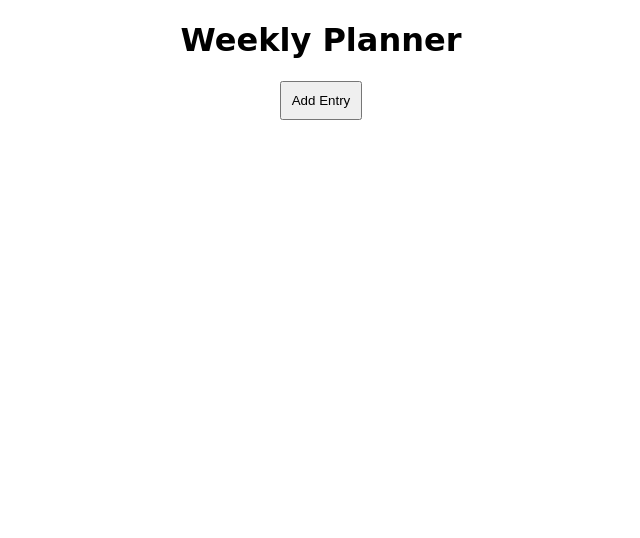
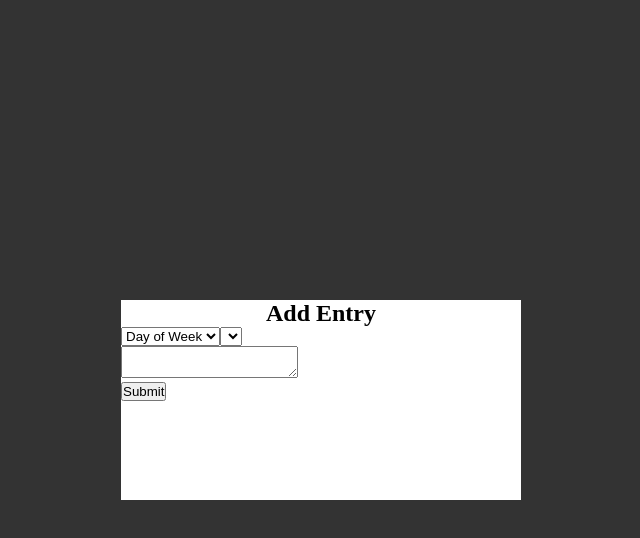
Before and after one commit to gabrielenciso/week-planner, a website: page index.html in a window 1280 px wide. Shown: the whole page, without its empty margins (319-959 px from the left). Drawn offline with Linux system fonts and the light colour scheme; a web font is replaced by a local one.

Commit message:
added styling

```diff
--- a/index.html
+++ b/index.html
@@ -12,9 +12,9 @@
   <link rel="stylesheet" href="layout.css">
 </head>
 <body>
-  <div class="overlay hidden">
+  <div class="overlay row justify-content-center margin-zero align-center">
     <div class="add-entry-form">
-      <h2>Add Entry</h2>
+      <h2 class="text-center">Add Entry</h2>
       <form>
         <div class="row">
           <select name="day-of-week" class="day-of-week">
@@ -41,7 +41,7 @@
 
     </div>
   </div>
-  <div class="container">
+  <div class="container hidden">
     <div class="row justify-content-center">
       <h1>Weekly Planner</h1>
     </div>
--- a/reset.css
+++ b/reset.css
@@ -1,5 +1,7 @@
 * {
   box-sizing: border-box;
+  margin: 0;
+  padding: 0;
 }
 
 body {
--- a/styles.css
+++ b/styles.css
@@ -6,6 +6,30 @@ h1 {
   justify-content: center;
 }
 
+.align-center {
+  align-items: center;
+}
+
 .add-entry {
   padding: 10px;
 }
+
+.overlay {
+  background-color: rgba(0, 0, 0, 0.8);
+  height: 100vh;
+  width: 100%;
+}
+
+.add-entry-form {
+  background-color: white;
+  width: 400px;
+  height: 200px;
+}
+
+.margin-zero {
+  margin: 0 auto;
+}
+
+.text-center {
+  text-align: center;
+}
```
